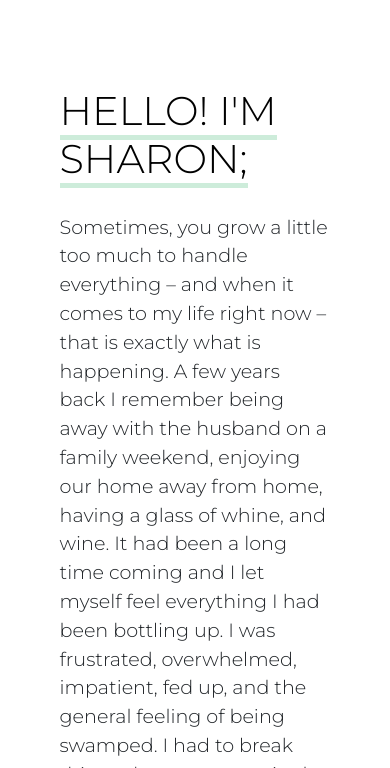
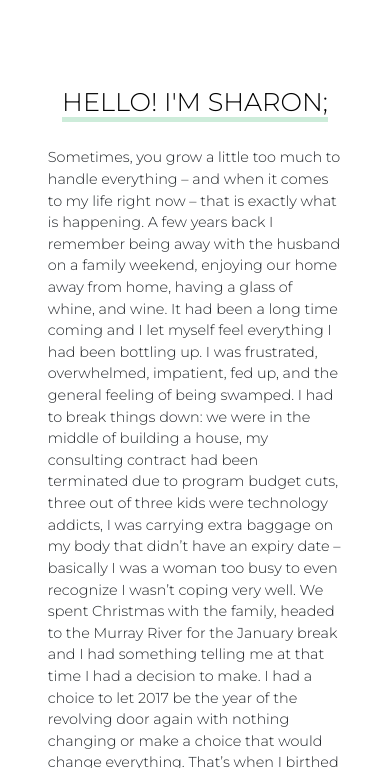
Before and after one commit to henryteng07/henryteng07.github.io, a plain HTML site: page about-me.html in a window 390 px wide. Shown: the part 76-844 px from the top of the page. Drawn offline with nearby package versions, Linux system fonts and the light colour scheme.

Commit message:
Update style.css

```diff
--- a/style.css
+++ b/style.css
@@ -481,7 +481,16 @@ html,body
   }
 
   #about-me {
-    padding: 20px 5%;
+    padding: 20px 2%;
+  }
+
+  #about-me p {
+    font-size: 0.9rem;
+  }
+
+  .text-content-h1 {
+    font-size: 1.6rem;
+    text-align: center;
   }
   #home-types {
     text-align: center;
```
